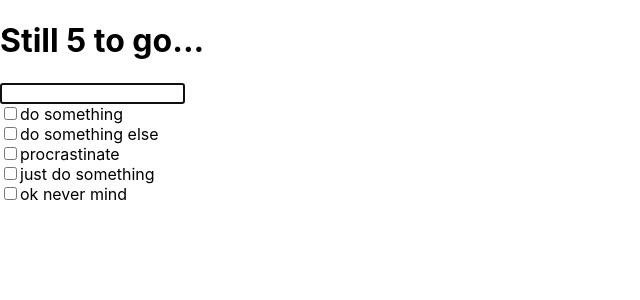
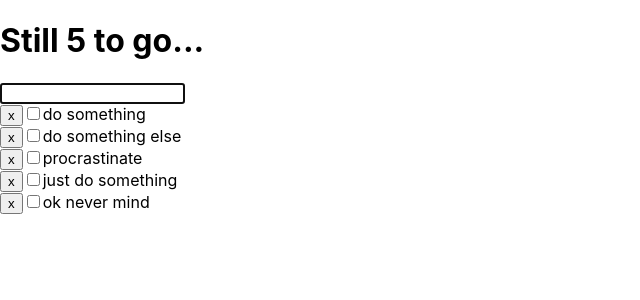
Before and after one commit to schteeben95/react-hook-learning, a React (Create React App) app: page / in a window 1280 px wide. Shown: the top 300 px of the page, without its empty margins (0-640 px from the left). Built offline with nearby package versions, Linux system fonts and the light colour scheme.

Commit message:
Ability to delete things :P

```diff
--- a/src/App.js
+++ b/src/App.js
@@ -25,13 +25,24 @@ function App() {
             setToDoState(newState)
         }
 
+        function handleDelete(i) {
+            const newToDoState = [...todoState]
+            newToDoState.splice(i, 1)
+            setToDoState(newToDoState)
+
+            const newToDoItems = [...todoItems]
+            newToDoItems.splice(i, 1)
+            setToDoItems(newToDoItems)
+        }
+
         return (
             <>
                 {props.todos.map((content, i) => (
                     <label key={i}>
+                        <button
+                            onClick={() => handleDelete(i)}>x</button>
                         <input
                             type="checkbox"
-                            key={i}
                             defaultChecked={todoState[i]}
                             onClick={() => handleToDoChange(i)} />
                         {content}
```
